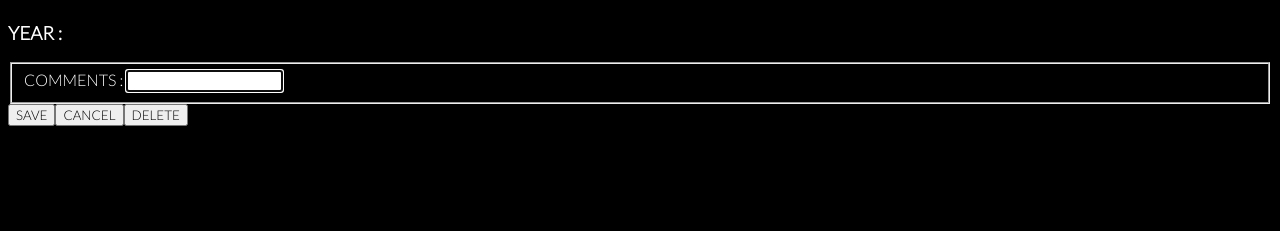
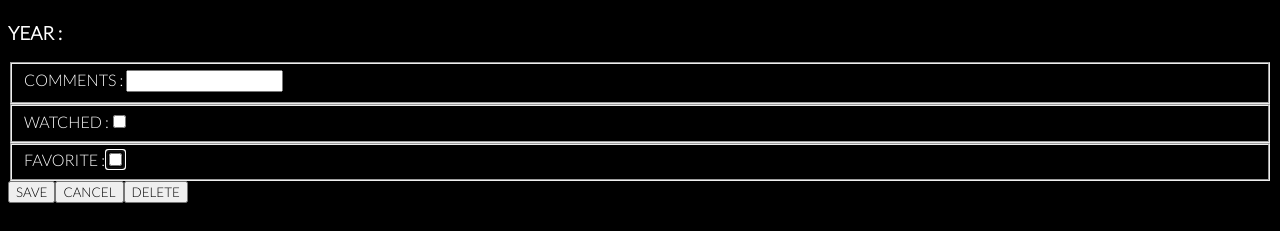
Before and after one commit to mckenziebyrd/Movie_Tracker, a React (Create React App) app in the folder movie_tracker_front_end/: page /movie/1 in a window 1280 px wide. Shown: the part 236-467 px from the top of the page. Built offline with nearby package versions, Linux system fonts and the light colour scheme; no server answers.

Commit message:
so close

```diff
--- a/movie_tracker_front_end/src/components/EditMovie.js
+++ b/movie_tracker_front_end/src/components/EditMovie.js
@@ -10,6 +10,8 @@ function EditMovie() {
   const { movieId } = useParams();
   const navigate = useNavigate();
   const userId = 1;
+
+
 
   const Cancel = () => {
     navigate('/')
@@ -32,6 +34,7 @@ const Delete = () => {
 }
 
 const UpdateMovie = (e) => {
+
     e.preventDefault()
     const newMovie = {
         id: movie.id,
@@ -56,6 +59,7 @@ const UpdateMovie = (e) => {
         navigate(`/`)
     })
 }
+
 
   return (
     <>
@@ -82,6 +86,42 @@ const UpdateMovie = (e) => {
                 />
             </div>
         </fieldset>
+        <fieldset>
+            <div className="form-group">
+               <label>WATCHED :
+               </label>
+                <input
+                    onChange={
+                        (e) => {
+                            const copy = {... movie}
+                            copy.watched = e.target.checked
+                            setMovie(copy)
+                           }}
+                       required autoFocus
+                       type="checkbox"
+                       className="form-control"
+                       checked={movie.watched}
+                />
+            </div>
+        </fieldset>
+        <fieldset>
+            <div className="form-group">
+               <label>FAVORITE :
+               </label>
+                <input
+                    onChange={
+                       (e) => {
+                        const copy = {... movie}
+                        copy.favorite = e.target.value
+                        setMovie(copy)
+                       }}
+                       required autoFocus
+                       type="checkbox"
+                       className="form-control"
+                       checked={movie.favorite}
+                />
+            </div>
+        </fieldset>
         <section className="btn-container">
             <button className="btn" onClick={UpdateMovie}>SAVE</button>
             <button className="btn" onClick={Cancel}>CANCEL</button>
--- a/movie_tracker_front_end/src/components/MovieList.js
+++ b/movie_tracker_front_end/src/components/MovieList.js
@@ -1,26 +1,54 @@
-import React ,{useState}from 'react'
-import './MovieList.css'
+import React, { useState } from "react";
+import "./MovieList.css";
+import { Navigate } from "react-router-dom";
 
 function MovieList(props) {
+  const [title, setTitle] = useState("");
+  const [year, setYear] = useState("");
+  const [watched, setWatched] = useState("");
+  const [favorite, setFavorites] = useState("");
+  const [poster, setPoster] = useState("");
+  const comments = []
+
+  const AddToLibary = (movie) => {
+    const fetchOptions = {
+      method: "POST",
+      headers: {
+        "Access-Control-Allow-Origin": "https://localhost:7058",
+        "Content-Type": "application/json",
+      },
+      body: JSON.stringify(movie),
+    };
+    return fetch("https://localhost:7058/api/Movie", fetchOptions);
+  };
+
+  const submit = (movie) => {
+    console.log(movie)
+    const newMovie = {
+      userId: 1,
+      title: movie.Title,
+      year: movie.Year,
+      watched: false,
+      favorite: false,
+      poster: movie.Poster,
+      comments: "",
+    };
+    AddToLibary(newMovie);
+    console.log(newMovie)
+  };
 
   return (
     <>
-        {props.movies.map((movie, index)=> (
-        <div
-        className='image-container'>
-            <img src={movie.Poster} key={movie}></img>
-            <div
-            className='overlay'
-            onClick={console.log(movie)}
-           >
-                <p>Add to Library</p>
-
-            </div>
+      {props.movies.map((movie, index) => (
+        <div className="image-container">
+          <img src={movie.Poster} key={movie}></img>
+          <div className="overlay">
+            <button onClick={() => submit(movie)}>ADD TO LIBRARY</button>
+          </div>
         </div>
-        ))}
-
+      ))}
     </>
-  )
+  );
 }
 
-export default MovieList
+export default MovieList;
--- a/movie_tracker_front_end/src/components/Pages/Search.js
+++ b/movie_tracker_front_end/src/components/Pages/Search.js
@@ -3,13 +3,14 @@ import MovieList from '../MovieList'
 import SearchBox from '../SearchBox'
 import './Pages.css'
 
-function Search({movies, searchValue, setSearchValue,}) {
+function Search({movies, searchValue, setSearchValue, AddMovieToLibrary}) {
+
   return (
     <div className='movie-app'>
-    <h1>MOVIE LIBRARY HOME</h1>
+    <h1>SEARCH</h1>
     <SearchBox searchValue={searchValue} setSearchValue={setSearchValue}/>
     <div className='row'>
-       <MovieList movies={movies} />
+       <MovieList movies={movies} handleAddToLibraryClick={AddMovieToLibrary}/>
     </div>
 
 </div>
```
Also changed, not shown: movie_tracker_front_end/src/components/Movie.js (+10 -10 lines), movie_tracker_front_end/src/components/AddMovie.js (added).
